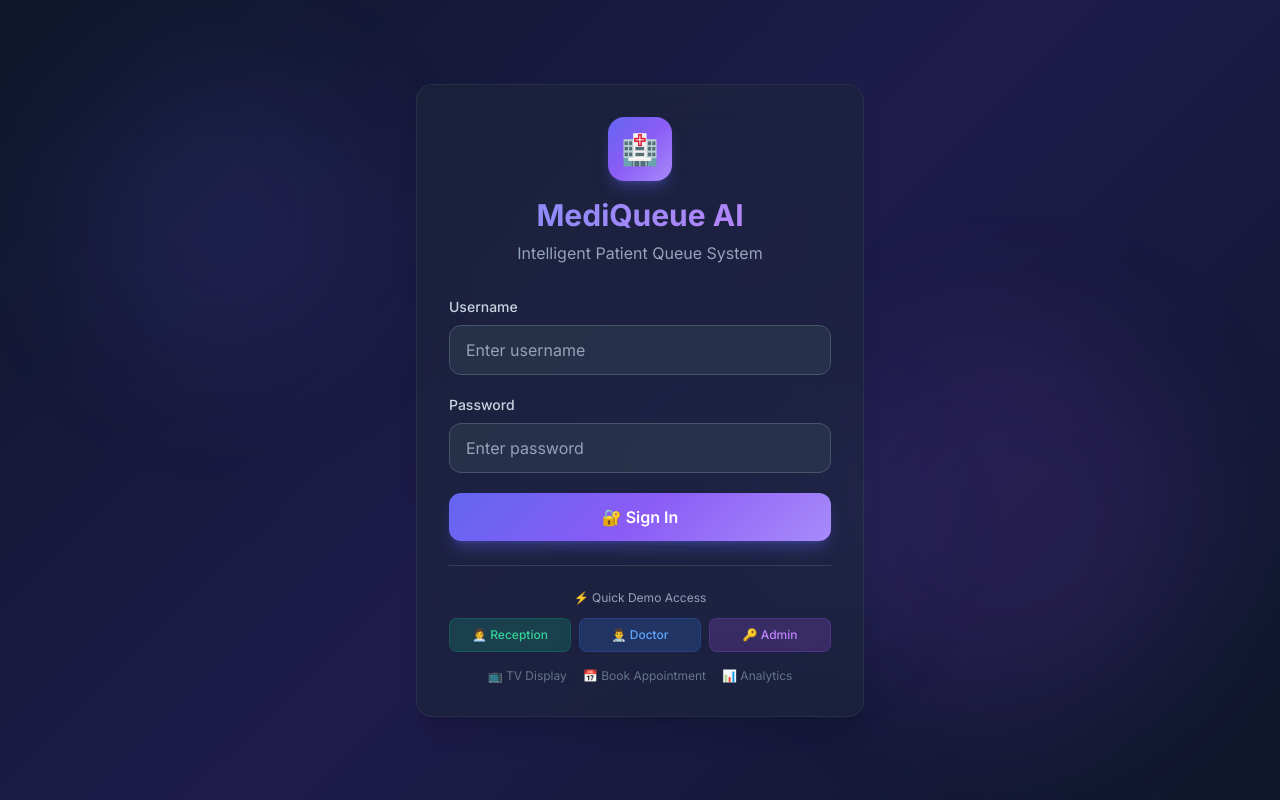
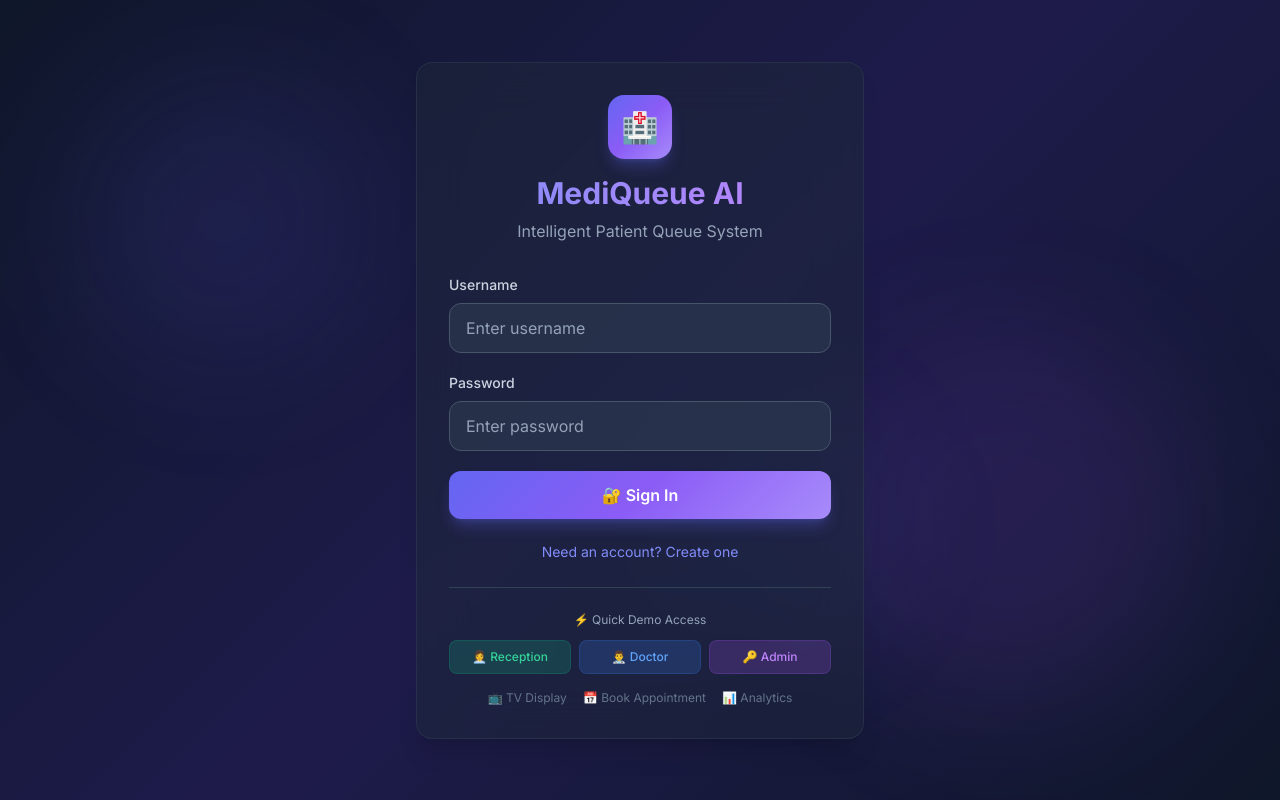
Before and after one commit to Vikash9546/Patient_Queue_opt, a React (Vite) app in the folder client/: page /login in a window 1280 px wide. Built offline with nearby package versions, Linux system fonts and the light colour scheme; no server answers.

Commit message:
feat: Add create account functionality to Login page

```diff
--- a/client/src/pages/LoginPage.jsx
+++ b/client/src/pages/LoginPage.jsx
@@ -3,22 +3,31 @@ import { useNavigate } from 'react-router-dom';
 import api from '../services/api';
 
 export default function LoginPage() {
+    const [isRegistering, setIsRegistering] = useState(false);
     const [username, setUsername] = useState('');
+    const [name, setName] = useState('');
+    const [role, setRole] = useState('receptionist');
     const [password, setPassword] = useState('');
     const [loading, setLoading] = useState(false);
     const navigate = useNavigate();
 
-    async function handleLogin(e) {
+    async function handleSubmit(e) {
         e.preventDefault();
         setLoading(true);
         try {
-            const res = await api.login({ username: username || 'reception1', password: password || 'password123' });
-            localStorage.setItem('mediqueue_token', res.token);
-            localStorage.setItem('mediqueue_user', JSON.stringify(res.user));
-            if (res.user.role === 'doctor') navigate('/doctor');
-            else navigate('/reception');
+            if (isRegistering) {
+                await api.register({ username, password, name: name || username, role });
+                alert('Account created successfully! You can now log in.');
+                setIsRegistering(false);
+            } else {
+                const res = await api.login({ username: username || 'reception1', password: password || 'password123' });
+                localStorage.setItem('mediqueue_token', res.token);
+                localStorage.setItem('mediqueue_user', JSON.stringify(res.user));
+                if (res.user.role === 'doctor') navigate('/doctor');
+                else navigate('/reception');
+            }
         } catch (err) {
-            alert('Login failed');
+            alert(err.message || (isRegistering ? 'Registration failed' : 'Login failed'));
         }
         setLoading(false);
     }
@@ -54,13 +63,33 @@ export default function LoginPage() {
                     <p className="text-slate-400 mt-2">Intelligent Patient Queue System</p>
                 </div>
 
-                <form onSubmit={handleLogin} className="space-y-5">
+                <form onSubmit={handleSubmit} className="space-y-5">
+                    {isRegistering && (
+                        <>
+                            <div>
+                                <label className="block text-sm font-medium text-slate-300 mb-2">Full Name</label>
+                                <input
+                                    type="text" value={name} onChange={e => setName(e.target.value)}
+                                    className="w-full px-4 py-3 bg-slate-700/50 border border-slate-600 rounded-xl text-white placeholder-slate-400 focus:outline-none focus:border-indigo-500 focus:ring-2 focus:ring-indigo-500/20 transition-all"
+                                    placeholder="Enter your name" required
+                                />
+                            </div>
+                            <div>
+                                <label className="block text-sm font-medium text-slate-300 mb-2">Role</label>
+                                <select value={role} onChange={e => setRole(e.target.value)} className="w-full px-4 py-3 bg-slate-700/50 border border-slate-600 rounded-xl text-white focus:outline-none focus:border-indigo-500 focus:ring-2 focus:ring-indigo-500/20 transition-all cursor-pointer appearance-none">
+                                    <option value="receptionist" className="bg-slate-800">Receptionist</option>
+                                    <option value="doctor" className="bg-slate-800">Doctor</option>
+                                    <option value="admin" className="bg-slate-800">Administrator</option>
+                                </select>
+                            </div>
+                        </>
+                    )}
                     <div>
                         <label className="block text-sm font-medium text-slate-300 mb-2">Username</label>
                         <input
                             type="text" value={username} onChange={e => setUsername(e.target.value)}
                             className="w-full px-4 py-3 bg-slate-700/50 border border-slate-600 rounded-xl text-white placeholder-slate-400 focus:outline-none focus:border-indigo-500 focus:ring-2 focus:ring-indigo-500/20 transition-all"
-                            placeholder="Enter username"
+                            placeholder="Enter username" required
                         />
                     </div>
                     <div>
@@ -68,15 +97,21 @@ export default function LoginPage() {
                         <input
                             type="password" value={password} onChange={e => setPassword(e.target.value)}
                             className="w-full px-4 py-3 bg-slate-700/50 border border-slate-600 rounded-xl text-white placeholder-slate-400 focus:outline-none focus:border-indigo-500 focus:ring-2 focus:ring-indigo-500/20 transition-all"
-                            placeholder="Enter password"
+                            placeholder="Enter password" required
                         />
                     </div>
                     <button
                         type="submit" disabled={loading}
                         className="w-full py-3 rounded-xl font-semibold text-white gradient-accent hover:opacity-90 transition-all shadow-lg shadow-indigo-500/30 disabled:opacity-50"
                     >
-                        {loading ? '⏳ Signing in...' : '🔐 Sign In'}
+                        {loading ? 'Please wait...' : isRegistering ? '📝 Create Account' : '🔐 Sign In'}
                     </button>
+
+                    <div className="text-center mt-4">
+                        <button type="button" onClick={() => setIsRegistering(!isRegistering)} className="text-sm border-none bg-transparent text-indigo-400 hover:text-indigo-300 transition-colors">
+                            {isRegistering ? 'Already have an account? Sign In' : 'Need an account? Create one'}
+                        </button>
+                    </div>
                 </form>
 
                 {/* Quick Access */}
--- a/client/src/services/api.js
+++ b/client/src/services/api.js
@@ -19,6 +19,7 @@ async function request(endpoint, options = {}) {
 export const api = {
     // Auth
     login: (data) => request('/auth/login', { method: 'POST', body: JSON.stringify(data) }),
+    register: (data) => request('/auth/register', { method: 'POST', body: JSON.stringify(data) }),
 
     // Patients
     getPatients: () => request('/patients'),
```
